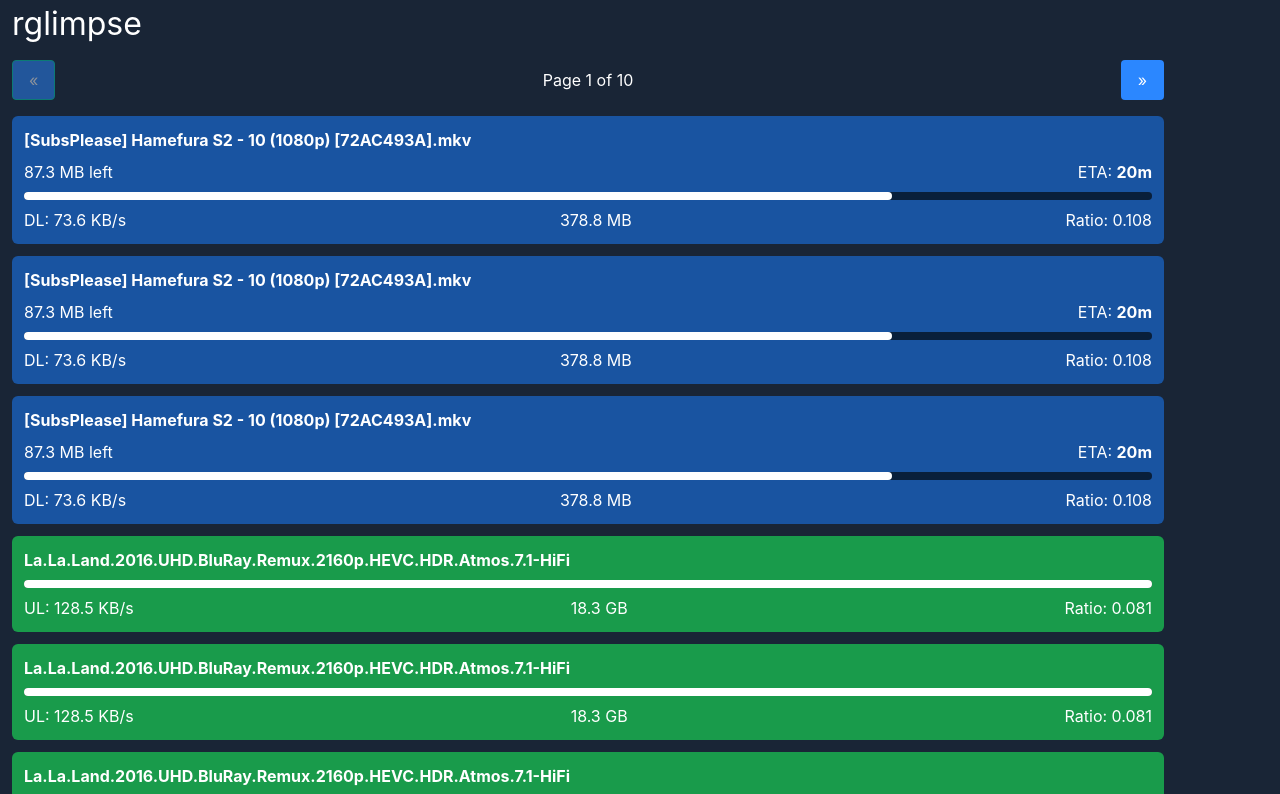
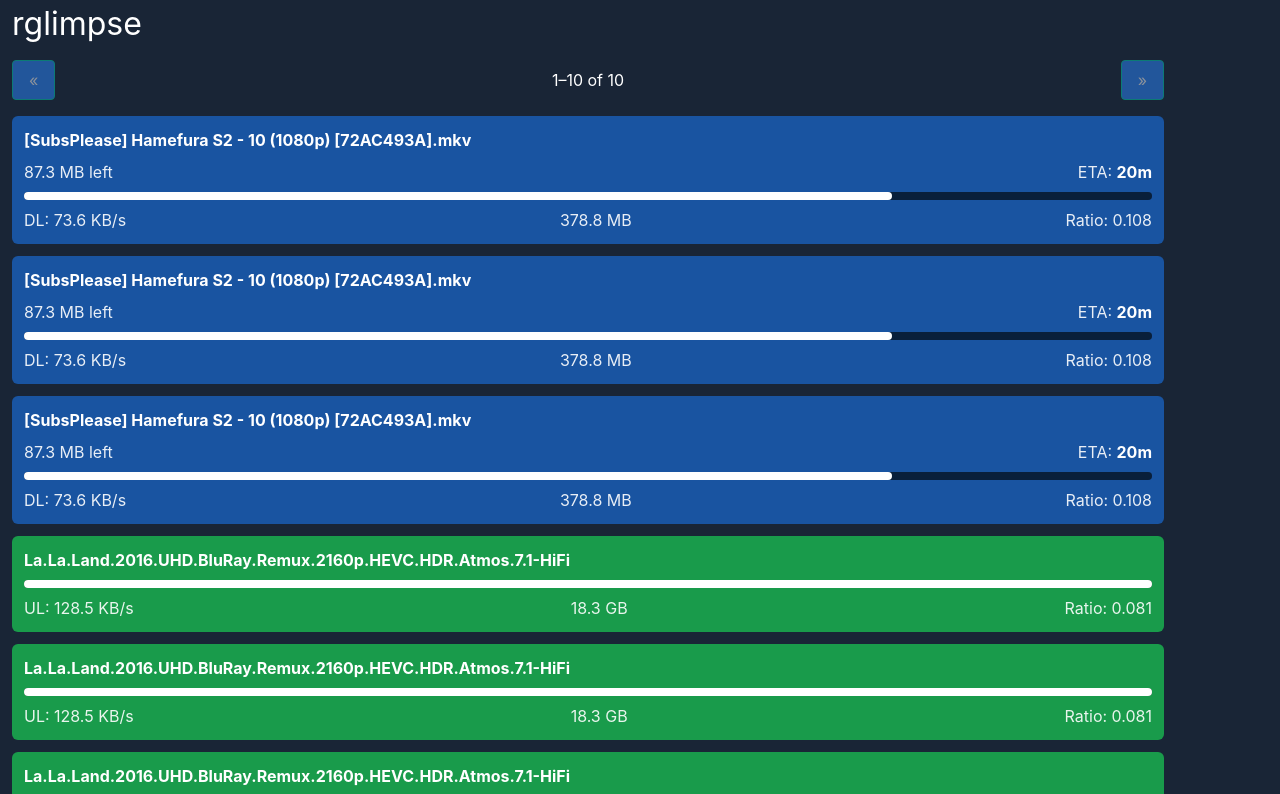
Before and after one commit to mplewis/rglimpse, a Vue app in the folder client/: page / in a window 1280 px wide. Shown: the top 794 px of the page. Built offline with nearby package versions, Linux system fonts and the light colour scheme.

Commit message:
feat: more work

```diff
--- a/client/src/App.vue
+++ b/client/src/App.vue
@@ -17,8 +17,8 @@
 <style lang="scss">
 @import "./colors.scss";
 
-* {
-  color: $text-color;
+body {
+  color: $text-primary-color;
 }
 
 html {
--- a/client/src/colors.scss
+++ b/client/src/colors.scss
@@ -1,7 +1,14 @@
-$text-color: white;
+$text-primary-color: white;
+$text-secondary-color: rgba(255, 255, 255, 0.9);
+
+$button-color: rgb(43, 135, 255);
+$progress-background-color: rgba(0, 0, 0, 0.4);
+$progress-foreground-color: white;
+
 $background-color: rgb(25, 37, 54);
 $torrent-unfinished-color: rgb(25, 84, 161);
 $torrent-finished-color: rgb(25, 155, 75);
-$button-color: rgb(43, 135, 255);
-$progress-background-color: rgba(0, 0, 0, 0.4);
-$progress-foreground-color: white;
+
+$background-color-accessible: rgb(23, 33, 49);
+$torrent-unfinished-color-accessible: rgb(146, 78, 0);
+$torrent-finished-color-accessible: rgb(25, 70, 129);
--- a/client/src/components/Main.vue
+++ b/client/src/components/Main.vue
@@ -30,11 +30,14 @@
 }>()
 const perPage = parseInt(props.perPage)
 
-const loading = ref<boolean>(false)
+const loading = ref<boolean>(true)
 const error = ref<any>(null)
 const page = ref<number>(1)
 const total = ref<number>(0)
 const torrents = ref<Torrent[]>([])
+
+const showSettings = ref<boolean>(false)
+const accessibleColor = ref<boolean>(false)
 
 type Torrent = {
   completed: boolean,
@@ -129,7 +132,7 @@
   // }
 
   torrents.value = [wip, wip, wip]
-  for (let x = 0; x < 90; x++) {
+  for (let x = 0; x < 7; x++) {
     torrents.value.push(done)
   }
   total.value = torrents.value.length
@@ -151,7 +154,22 @@
 </script>
 
 <template>
-  <h1 class="is-size-3 mb-3">rglimpse</h1>
+  <div v-if="showSettings" class="settings p-4">
+    <div class="button-holder">
+      <button class="button is-primary is-small" @click="showSettings = false">&cross;</button>
+    </div>
+    <h1 class="has-text-weight-bold is-size-5 mb-2">Settings</h1>
+    <div class="mt-1">
+      <input type="checkbox" class="checkbox" id="accessible-color" v-model="accessibleColor" />
+      <label for="accessible-color" class="ml-2">Use accessible (colorblind) colors</label>
+    </div>
+  </div>
+
+  <div class="flex">
+    <h1 class="appname is-size-3 mb-3" @click="showSettings = true">rglimpse</h1>
+    <p v-if="loading">Loading...</p>
+  </div>
+
   <div v-if="error">
     <p>Sorry, something went wrong:</p>
     <pre class="my-3"><code>{{ error.toString() }}</code></pre>
@@ -161,7 +179,7 @@
   <div v-else>
     <div class="flex mb-4" v-if="total">
       <button class="button is-primary" @click="diffPage(-1)" :disabled="page <= 1">&laquo;</button>
-      Page {{ page }} of {{ Math.ceil(total / perPage) }}
+      {{ (page - 1) * perPage + 1 }}–{{ page * perPage }} of {{ total }}
       <button
         class="button is-primary"
         @click="diffPage(1)"
@@ -169,19 +187,18 @@
       >&raquo;</button>
     </div>
 
-    <div v-if="loading">Loading...</div>
     <div
-      v-else
+      v-if="!loading"
       v-for="torrent in torrents"
       :key="torrent.hash"
       :class="{ 'torrent-card': true, 'mb-3': true, 'p-3': true, 'complete': torrent.completed }"
     >
       <div v-if="torrent.completed" class="complete">
         <div class="name has-text-weight-bold">{{ torrent.name }}</div>
-        <div class="my-2">
+        <div class="my-2 status-text">
           <progress :value="1" :max="1" />
         </div>
-        <div class="flex">
+        <div class="flex status-text">
           <div>UL: {{ size(torrent.up_rate) }}/s</div>
           <div>{{ size(torrent.completed_bytes) }}</div>
           <div class="ratio">Ratio: {{ torrent.ratio }}</div>
@@ -190,19 +207,19 @@
 
       <div v-else class="incomplete">
         <div class="name has-text-weight-bold mb-2">{{ torrent.name }}</div>
-        <div class="flex">
+        <div class="flex status-text">
           <div>{{ size(torrent.size - torrent.completed_bytes) }} left</div>
           <span :title="eta(torrent).toString()">
             ETA:
-            <span class="has-text-weight-bold">{{ prettyDate(eta(torrent)) }}</span>
+            <span class="primary-text">{{ prettyDate(eta(torrent)) }}</span>
           </span>
         </div>
         <div class="my-2">
           <progress :value="torrent.completed_bytes" :max="torrent.size" />
         </div>
-        <div class="flex">
+        <div class="flex status-text">
           <div>DL: {{ size(torrent.down_rate) }}/s</div>
-          <div class>{{ size(torrent.size) }}</div>
+          <div>{{ size(torrent.size) }}</div>
           <div class="ratio">Ratio: {{ torrent.ratio }}</div>
         </div>
       </div>
@@ -213,8 +230,35 @@
 <style lang="scss" scoped>
 @import "../colors.scss";
 
+.appname {
+  cursor: pointer;
+}
+
+.settings {
+  position: fixed;
+  background: $background-color;
+  border-radius: 6px;
+  box-shadow: 0 0 8px rgba(0, 0, 0, 1);
+  z-index: 1;
+  top: 20px;
+  left: 20px;
+
+  .button-holder {
+    text-align: right;
+    height: 0;
+  }
+}
+
 button {
   background-color: $button-color !important;
+}
+
+.status-text {
+  color: $text-secondary-color;
+}
+.primary-text {
+  color: $text-primary-color;
+  font-weight: bold;
 }
 
 .torrent-card {
```
